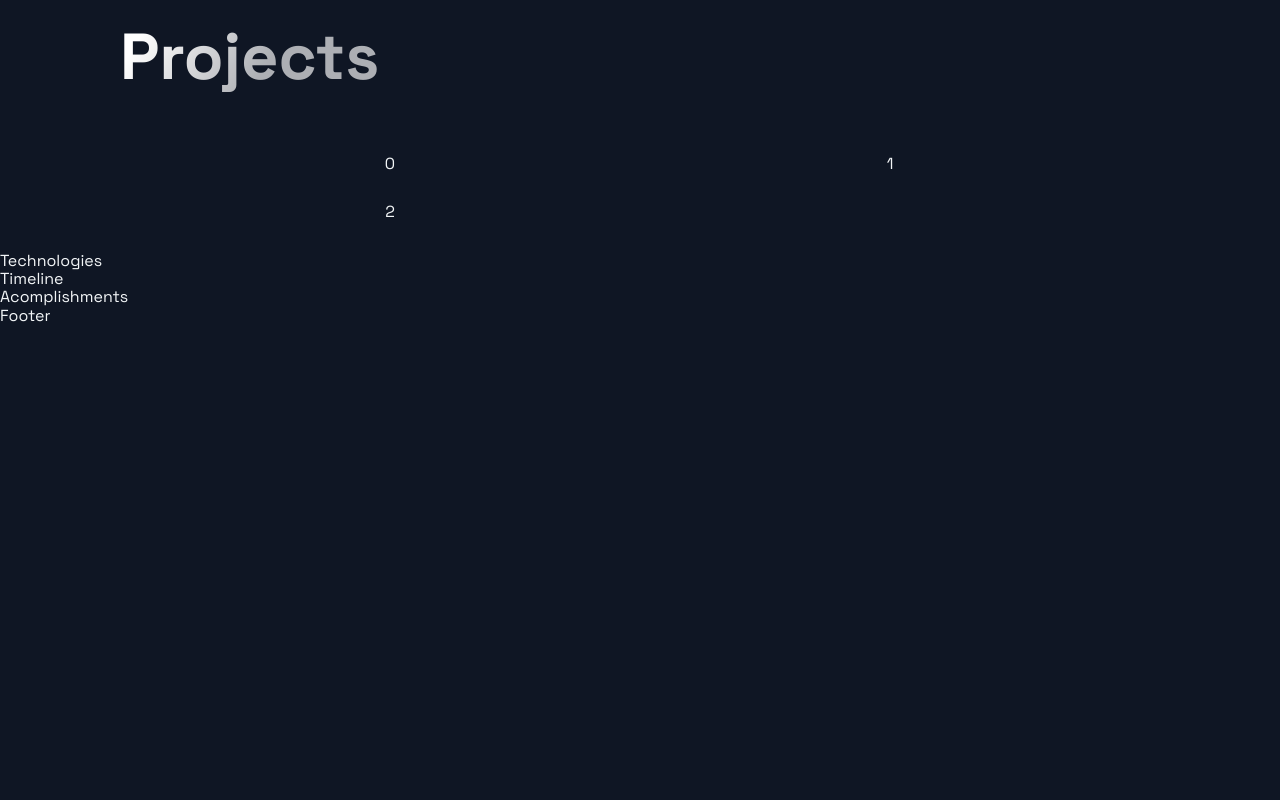
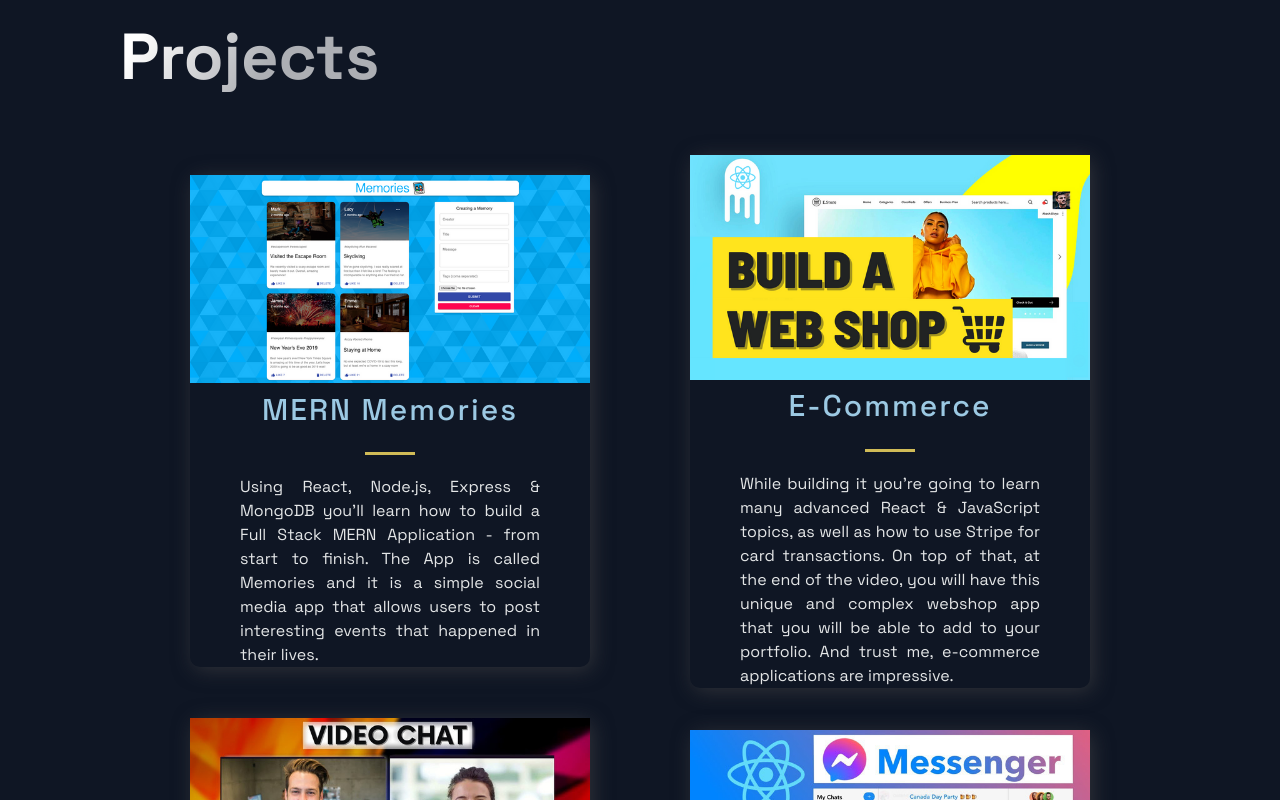
Before and after one commit to danielrubens/portfolio-website, a Next.js app: page / in a window 1280 px wide. Shown: the part 680-1480 px from the top of the page. Before the commit the page ends 1006 px from the top, so only its background shows below. Built offline with nearby package versions, Linux system fonts and the light colour scheme.

Commit message:
GridContainer mapped

```diff
--- a/src/components/Projects/Projects.js
+++ b/src/components/Projects/Projects.js
@@ -4,15 +4,21 @@
 import { Section, SectionDivider, SectionTitle } from '../../styles/GlobalComponents';
 import { projects } from '../../constants/constants';
 
+
 const Projects = () => (
   <Section nopadding id='projects'>
     <SectionDivider />
     <SectionTitle main>Projects</SectionTitle>
     <GridContainer>
-      {[0,1,2].map((project) => (
-        <div>
-          {project}
-        </div>
+      {projects.map(({id, image, title, description, tags, source, visit}) => (
+        <BlogCard key={id}>
+          <Img src={image}/>
+          <TitleContent>
+            <HeaderThree title>{title}</HeaderThree>
+            <Hr />
+          </TitleContent>
+          <CardInfo>{description}</CardInfo>
+        </BlogCard>
       ))}
     </GridContainer>
   </Section>
```
